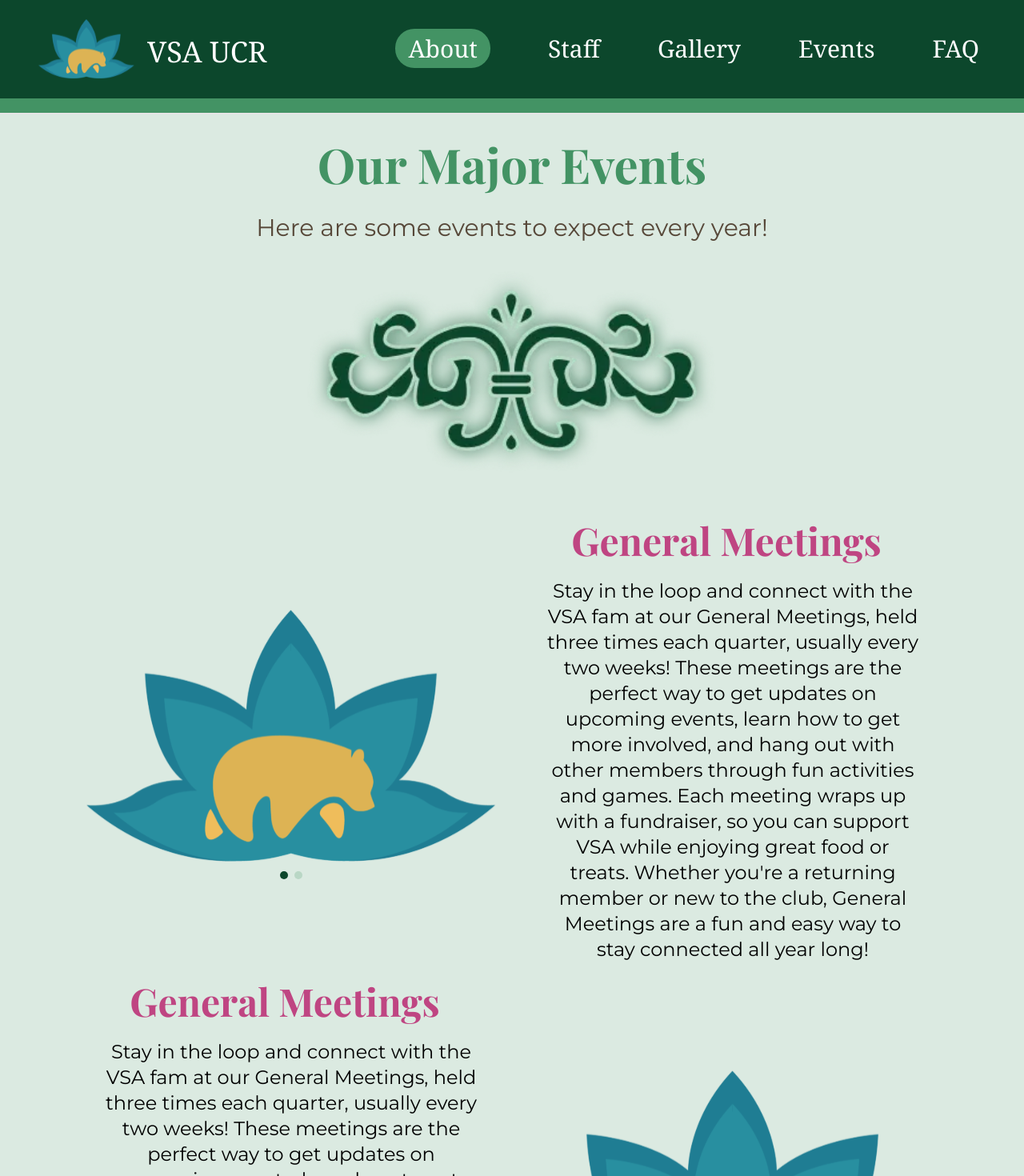
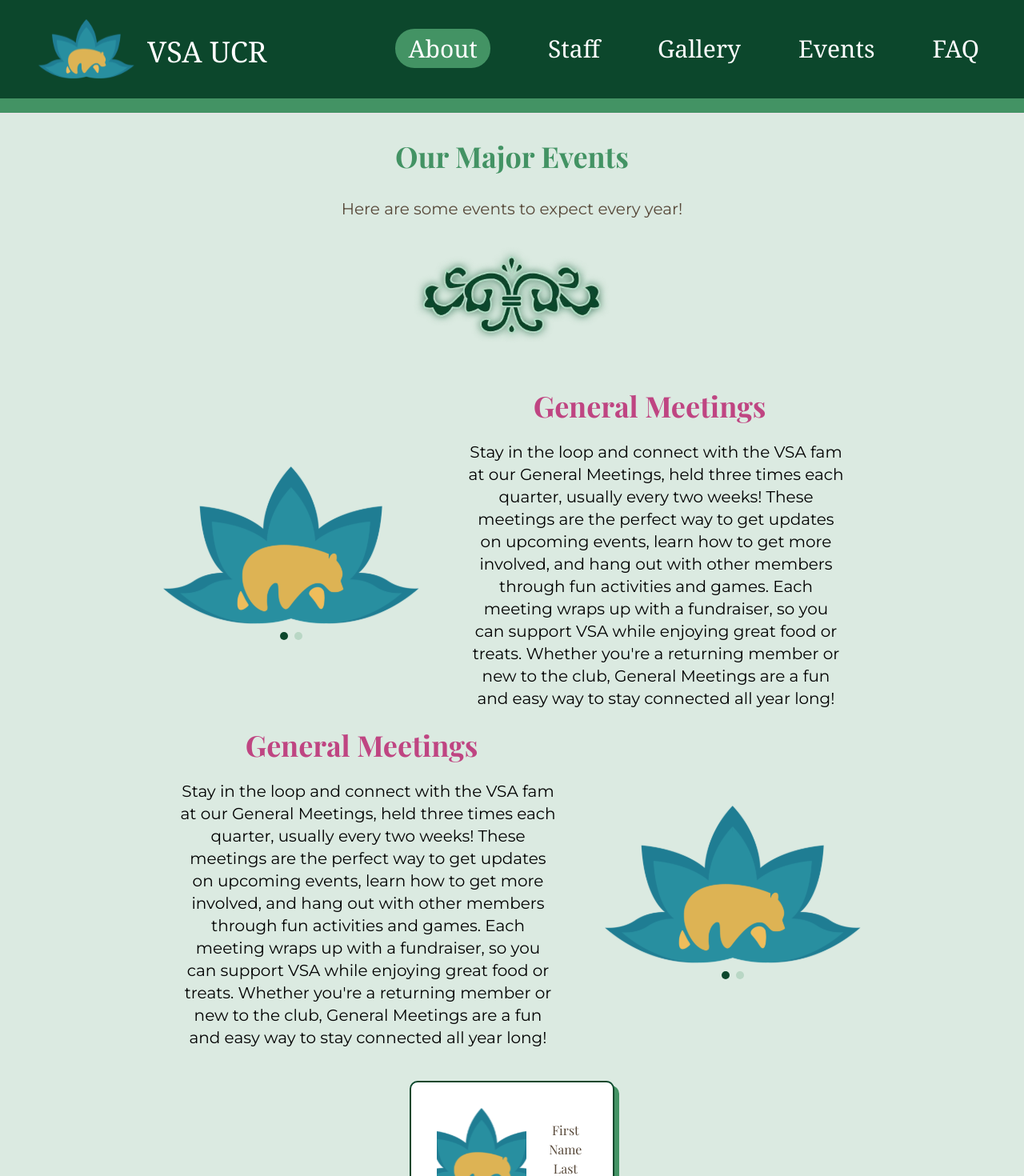
Before and after one commit to acm-ucr/vsa-website, a Next.js app: page /about in a window 1280 px wide. Shown: the top 1470 px of the page at 80% size. Built offline with nearby package versions, Linux system fonts and the light colour scheme.

Commit message:
made desktop smaller

```diff
--- a/src/components/about/MajorEventLeft.tsx
+++ b/src/components/about/MajorEventLeft.tsx
@@ -28,7 +28,7 @@ const MajorEventLeft = ({ images, title, description }: ProjectsProps) => {
 
   return (
     <div className="flex w-full flex-col-reverse items-center justify-center gap-8 md:flex-row md:gap-10">
-      <div className="flex w-2/5 flex-col items-center justify-center md:mt-10">
+      <div className="flex w-1/4 flex-col items-center justify-center md:mt-10">
         <Carousel setApi={setApi} opts={{}}>
           <CarouselContent>
             {Array.from({ length: images.length }).map((_, index) => (
@@ -57,10 +57,10 @@ const MajorEventLeft = ({ images, title, description }: ProjectsProps) => {
         </div>
       </div>
       <div className="flex w-full flex-col items-center justify-center md:w-2/5">
-        <div className="font-vsa-main text-vsa-pink-300 w-full p-4 text-center text-3xl font-bold md:w-2xl md:p-6 md:pr-10 md:text-5xl">
+        <div className="font-vsa-main text-vsa-pink-300 w-full p-4 text-center text-3xl font-bold md:w-2xl md:p-6 md:pr-10 md:text-4xl">
           {title}
         </div>
-        <div className="font-vsa-alt w-10/12 text-center text-sm text-black md:w-11/12 md:text-2xl">
+        <div className="font-vsa-alt w-10/12 text-center text-sm text-black md:w-11/12 md:text-xl">
           {description}
         </div>
       </div>
--- a/src/components/about/MajorEventRight.tsx
+++ b/src/components/about/MajorEventRight.tsx
@@ -29,14 +29,14 @@ const MajorEventRight = ({ images, title, description }: ProjectsProps) => {
   return (
     <div className="flex w-full flex-col items-center justify-center gap-8 md:flex-row md:gap-10">
       <div className="flex w-full flex-col items-center justify-center md:w-2/5">
-        <div className="font-vsa-main text-vsa-pink-300 w-full p-4 text-center text-3xl font-bold md:w-2xl md:p-6 md:pr-10 md:text-5xl">
+        <div className="font-vsa-main text-vsa-pink-300 w-full p-4 text-center text-3xl font-bold md:w-2xl md:p-6 md:pr-10 md:text-4xl">
           {title}
         </div>
-        <div className="font-vsa-alt w-10/12 text-center text-sm text-black md:w-11/12 md:text-2xl">
+        <div className="font-vsa-alt w-10/12 text-center text-sm text-black md:w-11/12 md:text-xl">
           {description}
         </div>
       </div>
-      <div className="flex w-2/5 flex-col items-center justify-center md:mt-10">
+      <div className="flex w-1/4 flex-col items-center justify-center md:mt-10">
         <Carousel setApi={setApi} opts={{}}>
           <CarouselContent>
             {Array.from({ length: images.length }).map((_, index) => (
--- a/src/components/about/MajorEventsHeader.tsx
+++ b/src/components/about/MajorEventsHeader.tsx
@@ -4,18 +4,18 @@ import headerImage from "@/public/about_decoration.webp";
 const MajorEventsHeader = () => {
   return (
     <div className="flex flex-col items-center justify-center gap-2 py-8 text-center md:gap-8 md:px-4">
-      <div className="text-vsa-green-300 font-vsa-main text-3xl font-semibold sm:text-5xl md:text-6xl">
+      <div className="text-vsa-green-300 font-vsa-main text-3xl font-semibold sm:text-3xl md:text-4xl">
         Our Major Events
       </div>
 
-      <div className="text-vsa-brown font-vsa-alt w-9/10 text-sm sm:w-4/5 md:text-3xl">
+      <div className="text-vsa-brown font-vsa-alt w-9/10 text-sm sm:w-4/5 md:text-xl">
         Here are some events to expect every year!
       </div>
 
       <Image
         src={headerImage}
         alt="About VSA Decoration"
-        className="flex w-1/3 object-contain md:w-5/12"
+        className="flex w-1/3 object-contain md:w-1/5"
       />
     </div>
   );
```
